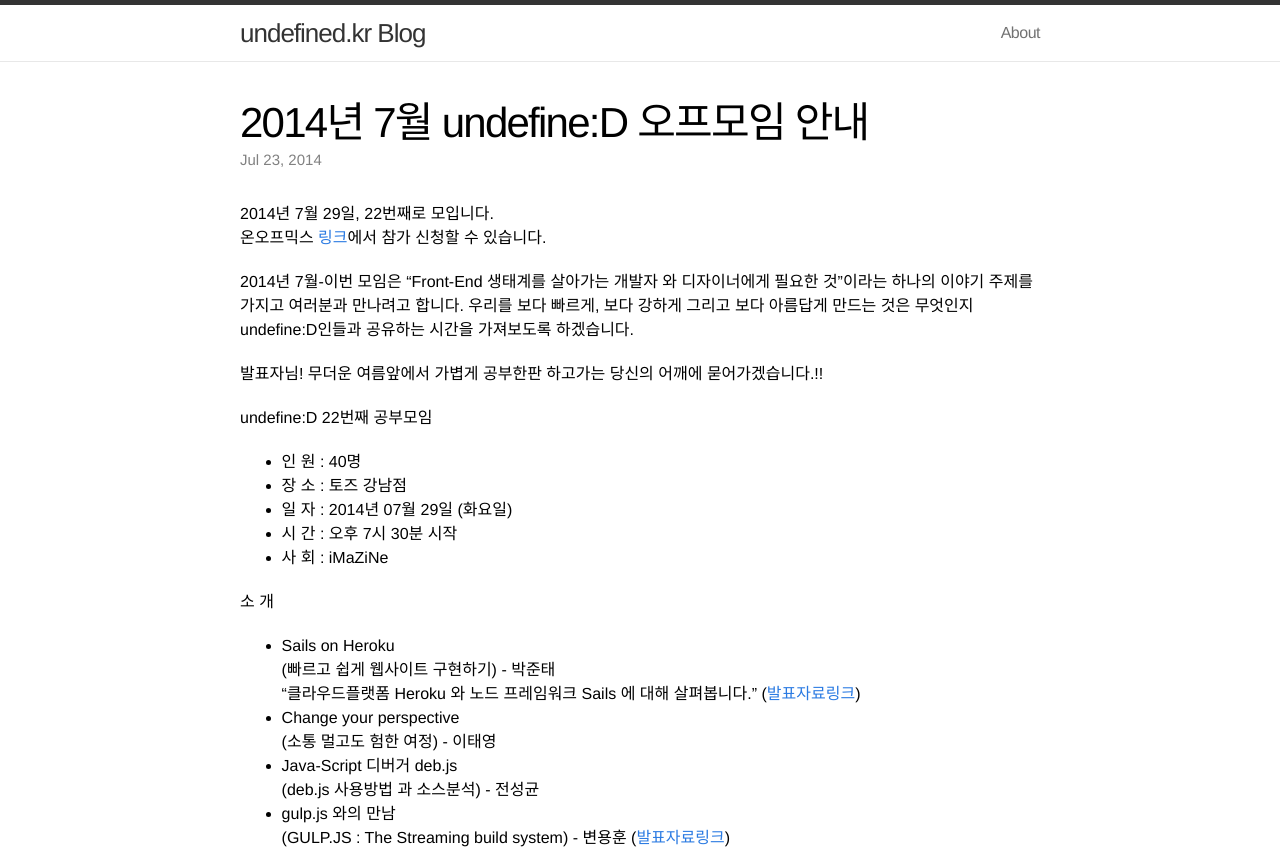
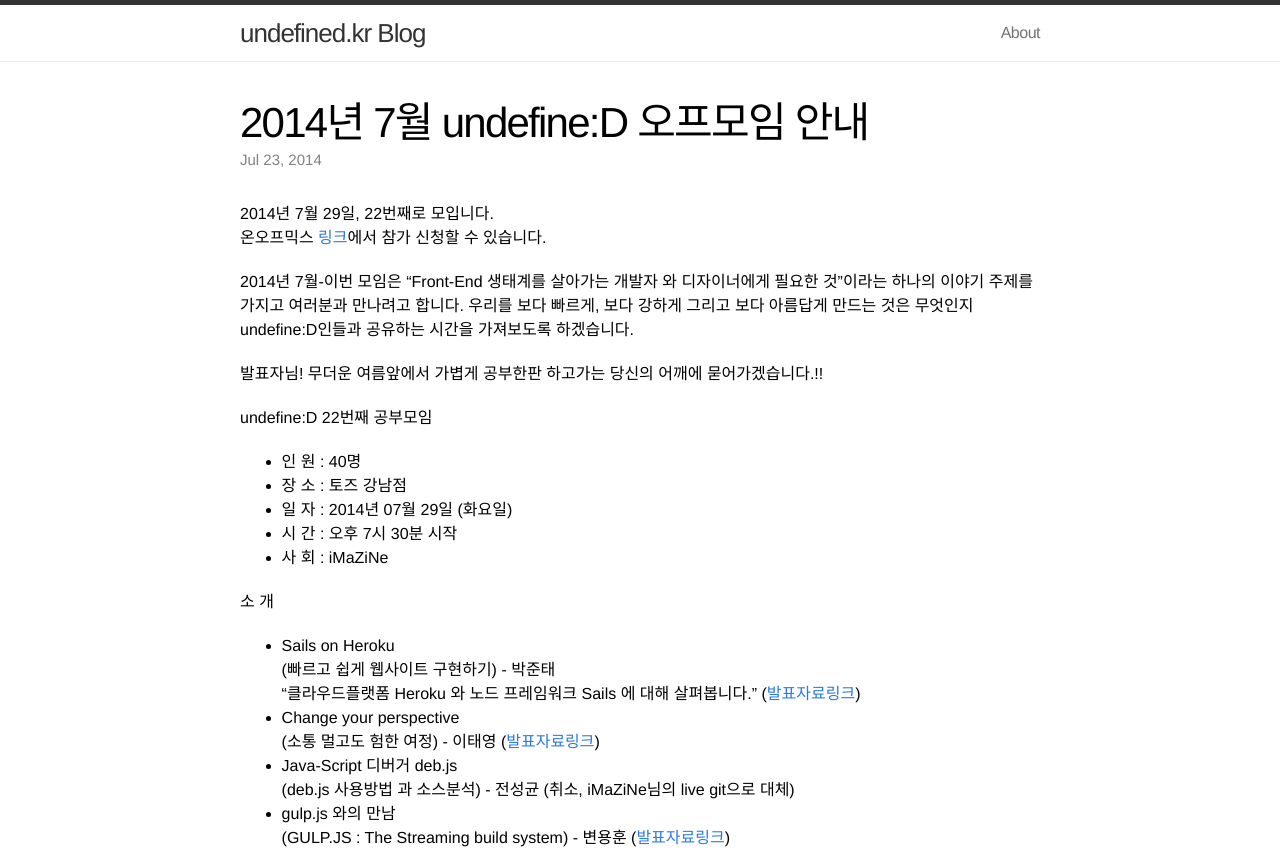
Before and after one commit to undefined-kr/undefined-kr.github.io, a Jekyll site: the page built from _posts/2014-07-23-july-offline-study.md, in a window 1280 px wide. Shown: the top 850 px of the page. Built offline with Jekyll 4.4.1, drawn with Linux system fonts in a browser that asks for light colours; some web fonts are replaced; grey boxes are pictures that could not be loaded.

Commit message:
add slidshare link

```diff
--- a/_posts/2014-07-23-july-offline-study.md
+++ b/_posts/2014-07-23-july-offline-study.md
@@ -28,10 +28,10 @@ undefine:D 22번째 공부모임
   "클라우드플랫폼 Heroku 와 노드 프레임워크 Sails 에 대해 살펴봅니다." ([발표자료링크](http://rkjun.undefined.kr/presentations/sails-on-heroku/))
 
 - Change your perspective
-  (소통 멀고도 험한 여정) - 이태영
+  (소통 멀고도 험한 여정) - 이태영 ([발표자료링크](http://www.slideshare.net/taeyounglee1447/change-my-perspective-deginaerdeveloper-37530220))
 
 - Java-Script 디버거 deb.js
-  (deb.js 사용방법 과 소스분석) - 전성균
+  (deb.js 사용방법 과 소스분석) - 전성균 (취소, iMaZiNe님의 live git으로 대체)
 
 - gulp.js 와의 만남
   (GULP.JS : The Streaming build system) - 변용훈 ([발표자료링크](https://rivario.com/slide/gulp))
```
